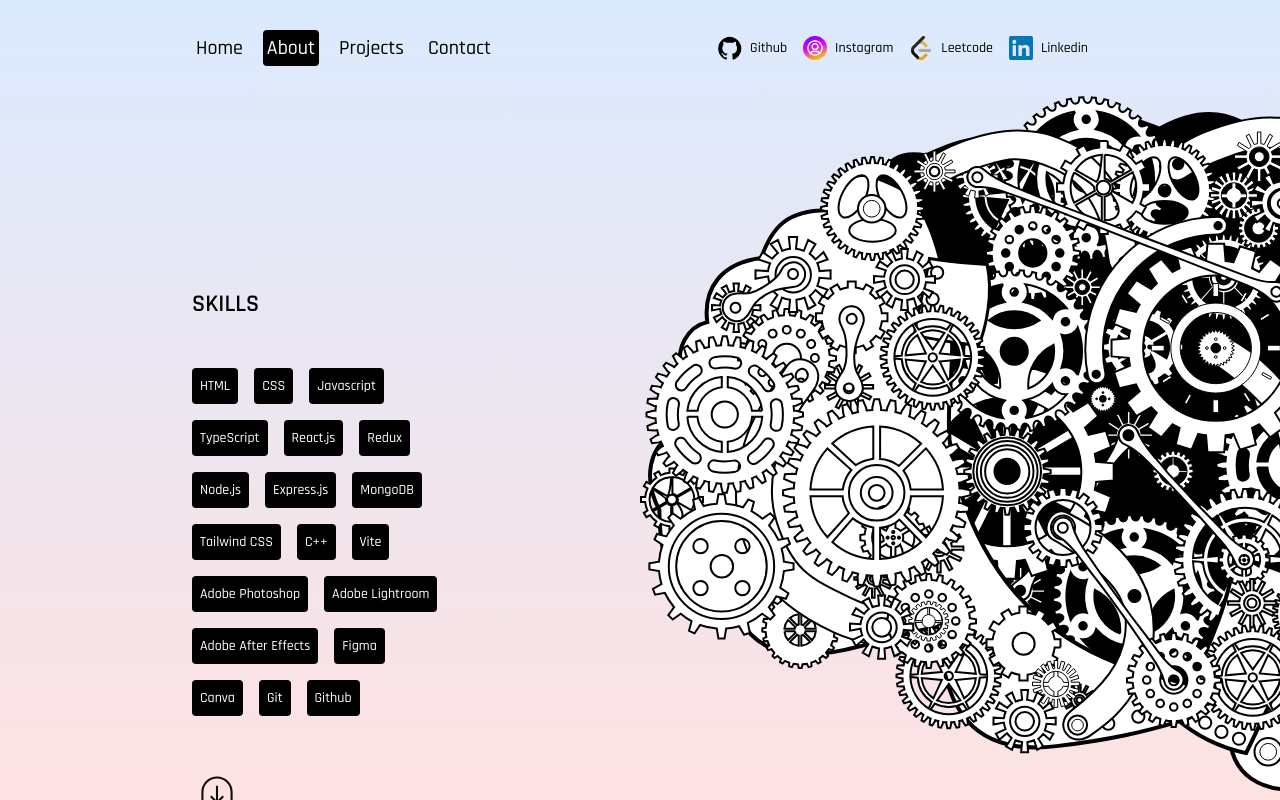
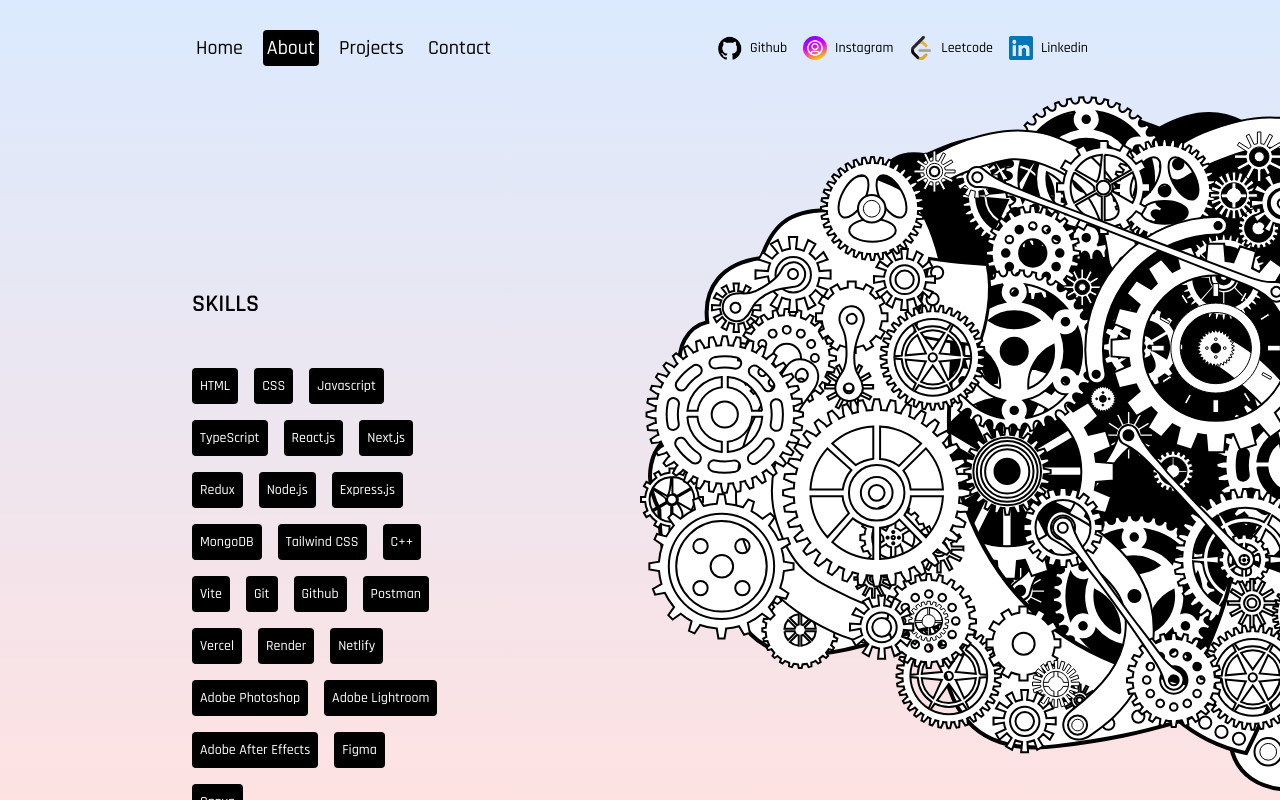
Before and after one commit to Rounakgupta2305/My-Portfolio, a Next.js app: page /about in a window 1280 px wide. Built offline with nearby package versions, Linux system fonts and the light colour scheme.

Commit message:
Update page.jsx

```diff
--- a/src/app/about/page.jsx
+++ b/src/app/about/page.jsx
@@ -59,6 +59,9 @@ const AboutPage = () => {
                 React.js
               </div>
               <div className="rounded  p-2 text-sm cursor-pointer bg-black text-white hover:bg-white hover:text-black">
+                Next.js
+              </div>
+              <div className="rounded  p-2 text-sm cursor-pointer bg-black text-white hover:bg-white hover:text-black">
                 Redux
               </div>
               <div className="rounded  p-2 text-sm cursor-pointer bg-black text-white hover:bg-white hover:text-black">
@@ -79,7 +82,24 @@ const AboutPage = () => {
               <div className="rounded  p-2 text-sm cursor-pointer bg-black text-white hover:bg-white hover:text-black">
                 Vite
               </div>
-
+              <div className="rounded  p-2 text-sm cursor-pointer bg-black text-white hover:bg-white hover:text-black">
+                Git
+              </div>
+              <div className="rounded  p-2 text-sm cursor-pointer bg-black text-white hover:bg-white hover:text-black">
+                Github
+              </div>
+              <div className="rounded  p-2 text-sm cursor-pointer bg-black text-white hover:bg-white hover:text-black">
+                Postman
+              </div>
+              <div className="rounded  p-2 text-sm cursor-pointer bg-black text-white hover:bg-white hover:text-black">
+                Vercel
+              </div>
+              <div className="rounded  p-2 text-sm cursor-pointer bg-black text-white hover:bg-white hover:text-black">
+                Render
+              </div>
+              <div className="rounded  p-2 text-sm cursor-pointer bg-black text-white hover:bg-white hover:text-black">
+                Netlify
+              </div>
               <div className="rounded  p-2 text-sm cursor-pointer bg-black text-white hover:bg-white hover:text-black">
                 Adobe Photoshop
               </div>
@@ -94,12 +114,6 @@ const AboutPage = () => {
               </div>
               <div className="rounded  p-2 text-sm cursor-pointer bg-black text-white hover:bg-white hover:text-black">
                 Canva
-              </div>
-              <div className="rounded  p-2 text-sm cursor-pointer bg-black text-white hover:bg-white hover:text-black">
-                Git
-              </div>
-              <div className="rounded  p-2 text-sm cursor-pointer bg-black text-white hover:bg-white hover:text-black">
-                Github
               </div>
 
 
@@ -153,7 +167,7 @@ const AboutPage = () => {
                 {/* LEFT */}
                 <div className="w-1/3 ">
 
-                  <div className="bg-white p-3 font-semibold rounded-b-lg text-center rounded-s-lg">
+                  <div className="bg-white p-3 font-semibold rounded-b-lg rounded-s-lg">
                   Siddaganga Institute of Technology
                   </div>
 
@@ -196,7 +210,7 @@ const AboutPage = () => {
                 {/* RIGHT */}
                 <div className="w-1/3 ">
                   {/* JOB TITLE */}
-                  <div className="bg-white p-3 font-semibold rounded-b-lg text-center rounded-s-lg">
+                  <div className="bg-white p-3 font-semibold rounded-b-lg rounded-s-lg">
                     Vardhaman Higher Secondary School
                   </div>
                   {/* JOB DESC */}
@@ -219,7 +233,7 @@ const AboutPage = () => {
                 {/* LEFT */}
                 <div className="w-1/3 ">
                   {/* JOB TITLE */}
-                  <div className="bg-white p-3 font-semibold rounded-b-lg text-center rounded-s-lg">
+                  <div className="bg-white p-3 font-semibold rounded-b-lg rounded-s-lg">
                     Tara Sadan Senior Secondary School
                   </div>
                   {/* JOB DESC */}
```
